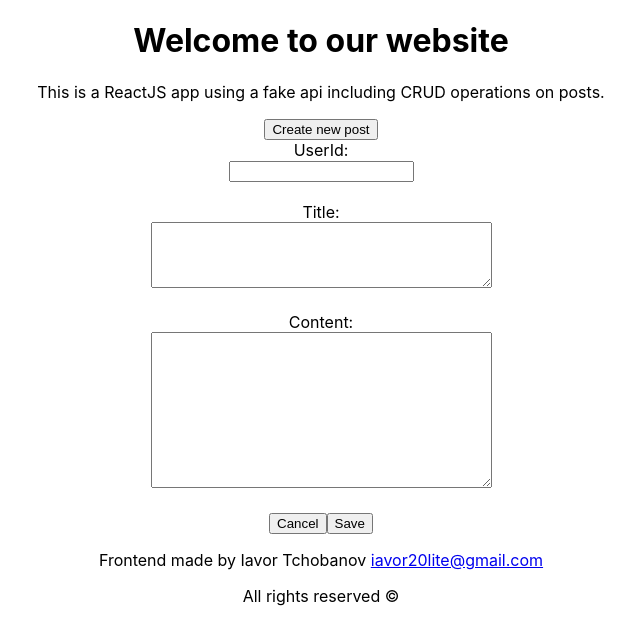
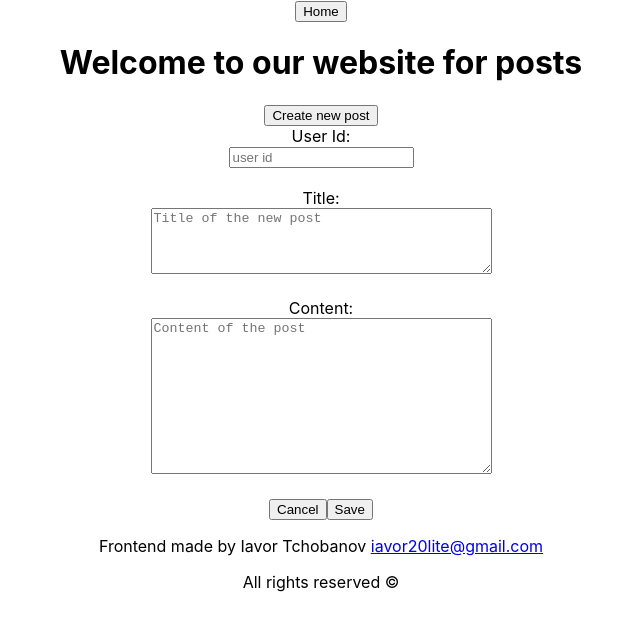
Before and after one commit to bubole4o237/fake-api-app, a React (Create React App) app: page /create/post in a window 1280 px wide. Shown: the top 644 px of the page, without its empty margins (319-959 px from the left). Built offline with nearby package versions, Linux system fonts and the light colour scheme.

Commit message:
Filtering functionality added
Search by User ID or Post ID

```diff
--- a/src/App.js
+++ b/src/App.js
@@ -14,7 +14,7 @@ function App() {
 
   // let navigate = useNavigate();
 
-
+  let isUpdate = true;
 
   return (
     <div className="App">
@@ -24,7 +24,9 @@ function App() {
         {/* <Route path="/" element={<Home />} /> */}
         <Route exact path="/" element={<Navigate to="/posts" replace />} />
         <Route path="/posts" element={<Main />} />
-        <Route path="/posts/:id" element={<SelectedPost />} />
+        <Route path="/posts/:id" element={<Main />} />
+        <Route path="/posts/:id/update" element={<SelectedPost isUpdate={isUpdate} />} />
+        <Route path="/user/:id/posts" element={<Main />} />
         <Route path="/create/post" element={<SelectedPost />} />
       </Routes>
 
--- a/src/Components/Header/Header.jsx
+++ b/src/Components/Header/Header.jsx
@@ -4,8 +4,11 @@ const Header = () => {
     return (
         // <header>
         <div>
-            <h1>Welcome to our website</h1>
-            <p>This is a ReactJS app using a fake api including CRUD operations on posts. </p>
+            <Link to="/">
+                <button>Home</button>
+            </Link>
+            <h1>Welcome to our website for posts</h1>
+            {/* <p>This is a ReactJS app using a fake api including CRUD operations on posts. </p> */}
             <Link to="/create/post">
                 <button>Create new post</button>
             </Link>
--- a/src/Components/Main/Main.jsx
+++ b/src/Components/Main/Main.jsx
@@ -1,7 +1,10 @@
 import { useEffect, useState } from 'react';
 import ReactPaginate from 'react-paginate';
+import { useNavigate } from 'react-router-dom';
 import postService from '../../services/postServices';
 import Post from '../Post/Post';
+
+import verification from '../../services/verification';
 
 import './Main.css';
 
@@ -13,6 +16,13 @@ const Main = () => {
 
     const [pageCount, setPageCount] = useState(0);
 
+    const [search, setSearch] = useState('');
+
+    let navigate = useNavigate();
+    // const [page, setSearch] = useState('');
+    // let search = '';
+    // const [creatorId, setCreatorId] = useState('');
+
     // useEffect(() => {
     //     postService.getAll()
     //         .then(res => {
@@ -21,32 +31,106 @@ const Main = () => {
     // }, []);
 
     useEffect(() => {
-        postService.getAll(1,'')
+        postService.getAll(1, search)
             .then(res => {
 
                 const total = res[1];
                 console.log(total);
-            setPageCount(Math.ceil(total/9));
+                setPageCount(Math.ceil(total / 9));
                 setPosts(res[0]);
                 console.log('LOG from useEffect');
             });
 
-    }, []);
+    }, [search]);
 
 
     const onPageClickHandler = async (data) => {
 
         let currentPage = data.selected + 1;
 
-        const postsFromServer = await postService.getAll(currentPage, '');
+        const postsFromServer = await postService.getAll(currentPage, search);
         console.log(postsFromServer);
         setPosts(postsFromServer[0]);
     }
 
+    const searchUserPosts = (e) => {
+        let input = e.target.value;
+        if (input === '') {
+            setSearch('');
+            navigate(`/posts`);
+
+            return;
+        }
+
+        if (verification.verifyUserInput(input, 'userId') === false) {
+            return;
+        }
+        // if (input === '0' || isNaN(input)) {
+        //     alert('The userId should be an integer number greater than 0');
+
+        //     return;
+        // };
+
+        let searchPattern = `users/${input}/posts`;
+        console.log(searchPattern);
+
+        setSearch(searchPattern);
+
+        navigate(`/user/${Number(input)}/posts`);
+
+    }
+
+
+    const searchPostById = (e) => {
+        let input = e.target.value;
+        if (input === '') {
+            setSearch('');
+            navigate(`/posts`);
+
+            return;
+        }
+
+        if (verification.verifyUserInput(input, 'postId') === false) {
+            return;
+        }
+
+        let searchPattern = `posts/${input}`;
+        console.log(searchPattern);
+
+        setSearch(searchPattern);
+
+        navigate(`/posts/${Number(input)}`);
+    }
+
+
+    const resetInput = (e) => {
+        e.target.value = '';
+    }
 
     return (
         <main>
-            <h2>The main content goes here!</h2>
+            {/* <h2>The main content goes here!</h2> */}
+            <p>Search post/s by <strong>user id</strong> or <strong>post id</strong></p>
+            <input
+                type="text"
+                onChange={searchUserPosts}
+                onBlur={resetInput}
+                name="search"
+                id="search"
+                placeholder='User ID'
+            />
+            <span> or </span>
+            <input
+                type="text"
+                onChange={searchPostById}
+                onBlur={resetInput}
+                name="searchPost"
+                id="searchPost"
+                placeholder='Post ID'
+            />
+
+        <h2>List of the posts</h2>
+
             <div className="container-all-posts">
 
                 {posts.map((post) => (
--- a/src/Components/Post/Post.jsx
+++ b/src/Components/Post/Post.jsx
@@ -28,7 +28,7 @@ const Post = ({ userId, id, title, body }) => {
                 .then((res) => {
                     console.log(res);
                     console.log(`The post: ${post.id} was deleted successfully!`);
-                    navigate("/posts");
+                    navigate("/");
                 });
 
         } else {
@@ -47,7 +47,7 @@ const Post = ({ userId, id, title, body }) => {
                 <p>{post.body}</p>
             </div>
             <div className="post-buttons">
-                <Link to={`/posts/${id}`}>
+                <Link to={`/posts/${id}/update`}>
                     <button className="crudButtons" onClick={onClickEditPostButtonHandler}>Edit
                         {/* <img src={editButton} alt="red X" title="Show and edit" height="16" /> */}
                     </button>
--- a/src/Components/SelectedPost/SelectedPost.jsx
+++ b/src/Components/SelectedPost/SelectedPost.jsx
@@ -1,21 +1,24 @@
 import { useEffect, useState } from "react";
 import { useNavigate, useParams } from "react-router-dom";
 import postService from "../../services/postServices";
+import verification from "../../services/verification";
 
 
-const SelectedPost = () => {
-
+const SelectedPost = ({ isUpdate }) => {
 
     const [post, setPost] = useState({});
     const [userId, setUserId] = useState('');
     const [title, setTitle] = useState('');
     const [body, setBody] = useState('');
 
+    // let updateCurrentPost = updateCurrentPost;
+
     let navigate = useNavigate();
 
     let { id } = useParams();
 
     id = Number(id);
+
     useEffect(() => {
 
         if (id) {
@@ -27,7 +30,13 @@ const SelectedPost = () => {
                     setTitle(res.title);
                     setBody(res.body);
                 });
+        } else {
+            setUserId('');
+            setTitle('');
+            setBody('');
         }
+
+
     }, [id]);
 
 
@@ -40,6 +49,20 @@ const SelectedPost = () => {
 
     const onSubmitButtonHandler = (e) => {
         e.preventDefault();
+
+        let myUserId = isUpdate ? userId : userId.trim();
+        let myTitle = title.trim();
+        let myBody = body.trim();
+
+        if (
+            (myUserId === '') ||
+            (myTitle === '') ||
+            (myBody === '')
+        ) {
+            alert("There is a missing data!");
+            return;
+        }
+
 
         if (postObject.id) {
             console.log(id);
@@ -65,21 +88,29 @@ const SelectedPost = () => {
 
     const onClickCancelButtonHandler = () => {
         navigate("/posts");
+        // navigate('/posts/83');
     }
-
 
 
     return (
         <div className="selected-post">
             <form onSubmit={onSubmitButtonHandler}>
-                <label htmlFor="userId">UserId: </label>
+                <label htmlFor="userId">User Id: </label>
                 <br />
                 <input
+                    disabled={isUpdate}
                     type="text"
                     name="userId"
                     id="userId"
-                    onChange={(e) => setUserId(e.target.value)}
-                    defaultValue={post.userId} />
+                    onChange={(e) => {
+                        if (verification.verifyUserInput(e.target.value, 'user ID') === false) {
+                            e.target.value = '';
+                            return;
+                        }
+                        setUserId(e.target.value)
+                    }}
+                    placeholder="user id"
+                    defaultValue={isUpdate ? post.userId : ''} />
                 <br />
                 <br />
                 <label htmlFor="title">Title: </label>
@@ -90,7 +121,8 @@ const SelectedPost = () => {
                     onChange={(e) => setTitle(e.target.value)}
                     cols="40"
                     rows="4"
-                    defaultValue={post.title}></textarea>
+                    placeholder="Title of the new post"
+                    defaultValue={isUpdate ? post.title : ""}></textarea>
                 <br />
                 <br />
                 <label htmlFor="body">Content: </label>
@@ -101,7 +133,8 @@ const SelectedPost = () => {
                     onChange={(e) => setBody(e.target.value)}
                     cols="40"
                     rows="10"
-                    defaultValue={post.body}></textarea>
+                    placeholder="Content of the post"
+                    defaultValue={isUpdate ? post.body : ""}></textarea>
                 <br />
                 <br />
                 <input type="button" onClick={onClickCancelButtonHandler} value="Cancel" />
--- a/src/services/postServices.js
+++ b/src/services/postServices.js
@@ -23,11 +23,23 @@ const createPost = async (newPost) => {
 const getAll = async (currentPage, userPosts) => {
 
     let page = currentPage ? currentPage : 1;
-    let queryString = userPosts ? userPosts : '';
+    let queryString = userPosts ? userPosts : 'posts';
+    console.log(queryString + ' FROM TEST getALL');
+    console.log(page);
 
-    const result = await fetch(`https://jsonplaceholder.typicode.com/${queryString}posts?_page=${page}&_limit=9`);
-    const total = result.headers.get('x-total-count');
-    const data = await result.json();
+    const result = await fetch(`https://jsonplaceholder.typicode.com/${queryString}?_page=${page}&_limit=9`);
+    let total = result.headers.get('x-total-count');
+    console.log(total + " just a test");
+
+    console.log(total + " just a test 222");
+    console.log(result);
+
+    let data = await result.json();
+    console.log(data);
+    if ((queryString.includes('posts/'))) {
+        total = 1;
+        data = [data];
+    }
     const arrayRes = [data, total];
     return arrayRes;
 }
--- /dev/null
+++ b/src/services/verification.js
@@ -0,0 +1,15 @@
+const verifyUserInput = (input, userInput) => {
+    if (input === '0' || isNaN(input)) {
+        alert(`The <<< ${userInput} >>> should be an integer number greater than 0.`);
+
+        return false;
+    };
+
+}
+
+
+const verification = {
+    verifyUserInput
+}
+
+export default verification;
```
Lines whose indentation alone changed are shown as unchanged.
